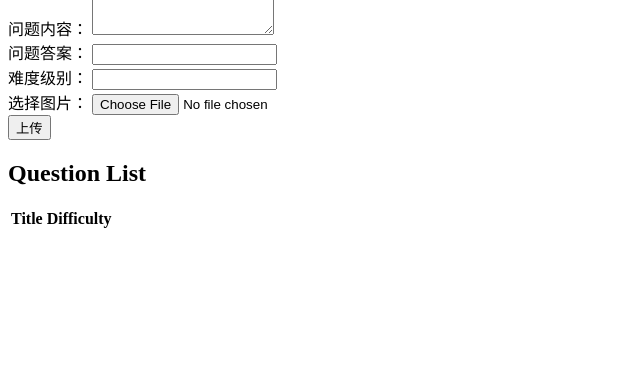
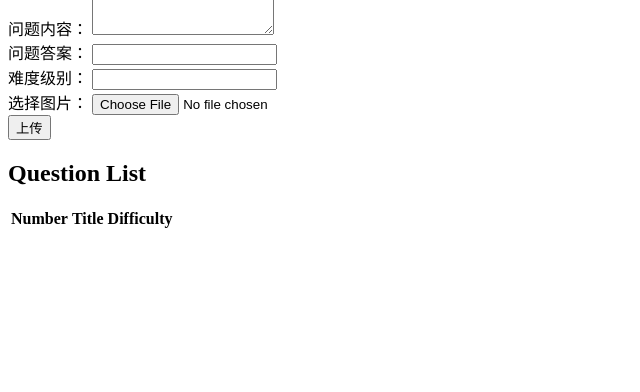
Before and after one commit to 0002202/test_git, a Django app: template templates/question/show_question.html in a window 1280 px wide. Shown: the part 77-469 px from the top of the page, without its empty margins (0-640 px from the left). Run offline with Django 3.2, Linux system fonts and the light colour scheme; the template is opened without the code that fills it, so the values that code supplies are empty.

Commit message:
修改页面

```diff
--- a/templates/question/show_question.html
+++ b/templates/question/show_question.html
@@ -35,6 +35,7 @@
   <table>
     <thead>
       <tr>
+        <th>Number</th>
         <th>Title</th>
         <th>Difficulty</th>
       </tr>
```
